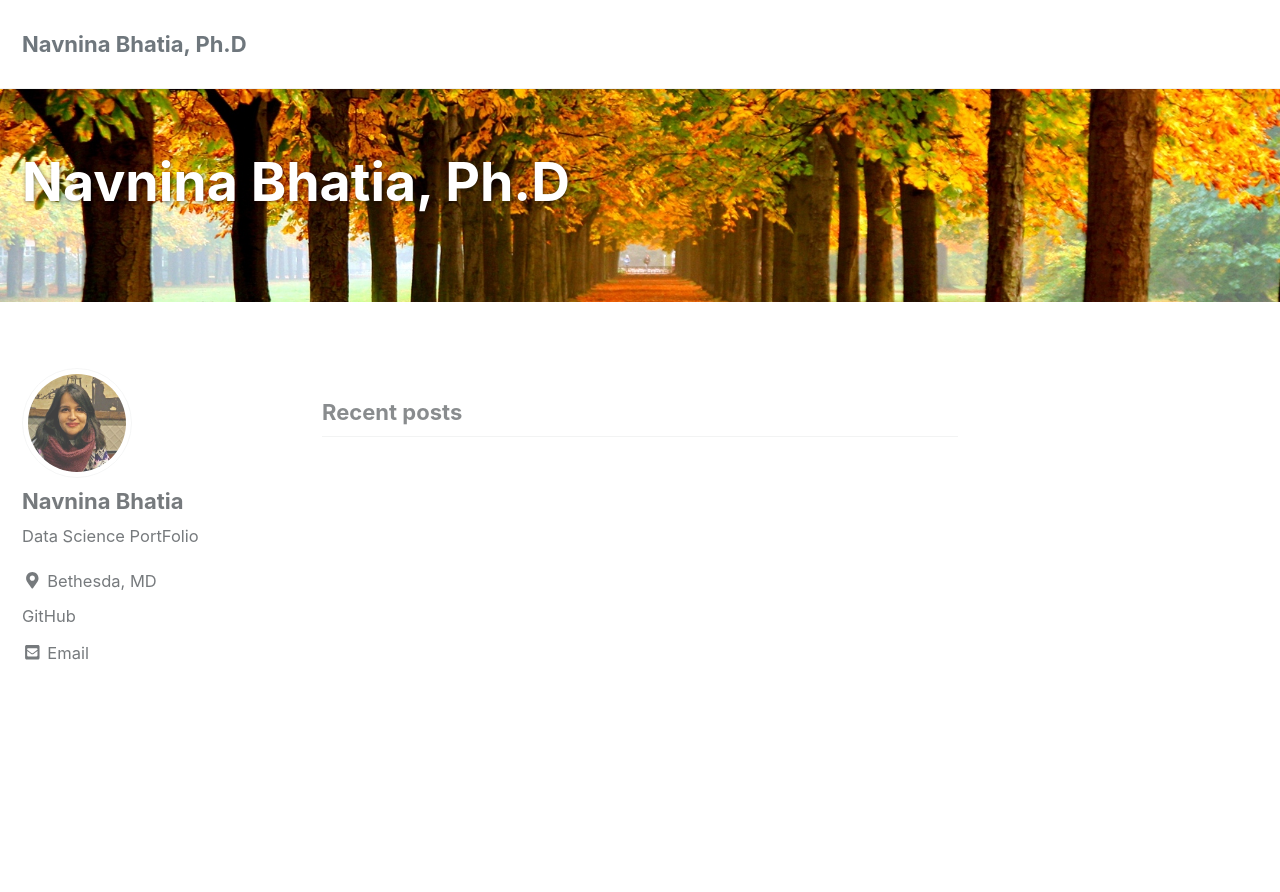
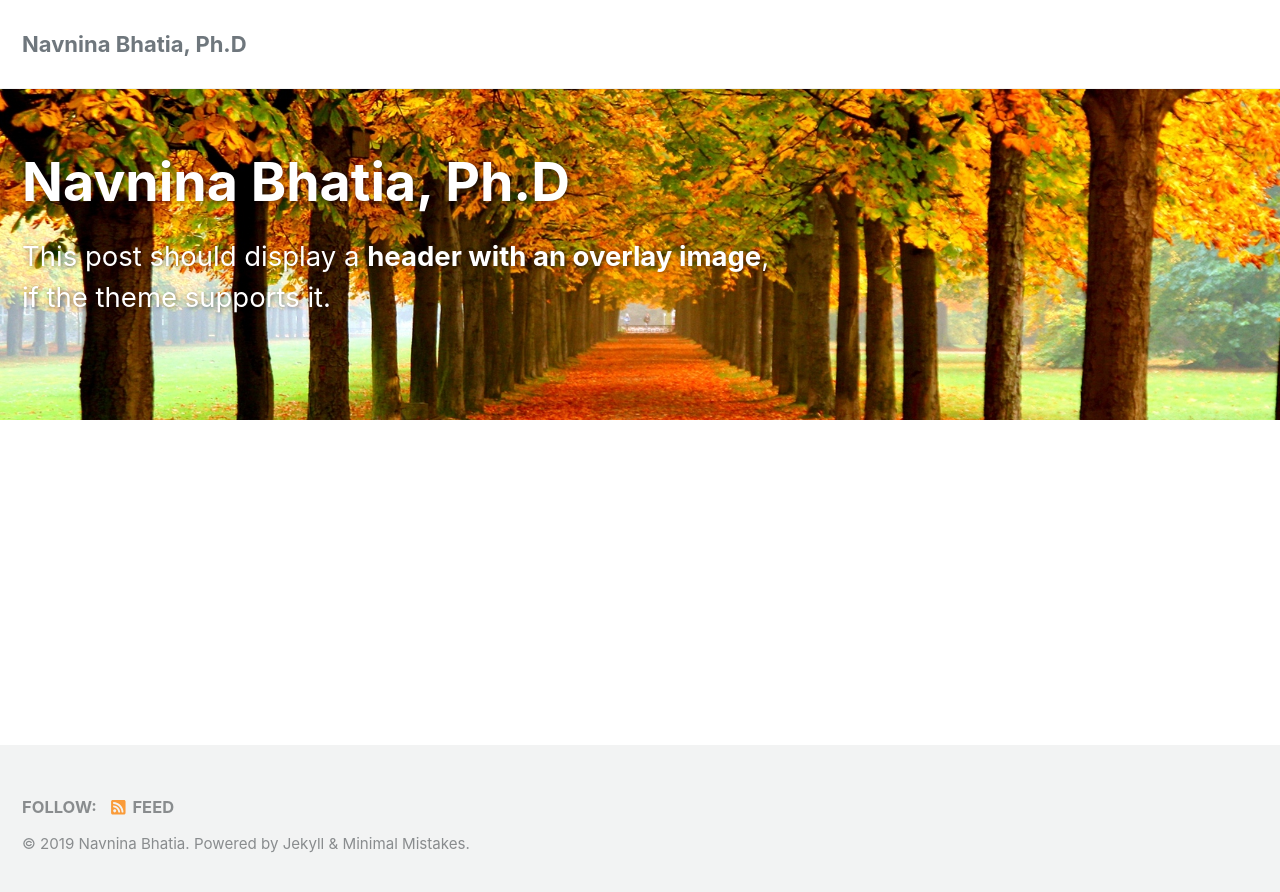
Before and after one commit to navnina/navnina.github.io, a Jekyll site: the page built from index.html, in a window 1280 px wide and 900 px high. Shown: the top 892 px of the window. Built offline with Jekyll 4.4.1, drawn with Linux system fonts in a browser that asks for light colours; cached includes are drawn as plain includes; nearby versions of some CDN libraries; the list of posts is cut into pages by our own code.

Commit message:
new github

```diff
--- a/_data/navigation.yml
+++ b/_data/navigation.yml
@@ -1,5 +1,4 @@
 # main links
-
   - title: "About"
     url: /about/
   - title: "Blogs"
--- a/index.html
+++ b/index.html
@@ -1,6 +1,6 @@
 ---
-layout: home
-author_profile: true
+excerpt: "This post should display a **header with an overlay image**, if the theme supports it."
+caption: "Photo credit: [**paulgroganphotography**](https://www.paulgroganphotography.com/)"
 header:
   overlay_image: "/images/cover_index.jpg"
 ---
```
Also changed, not shown: images/cover_index.jpeg (added).
